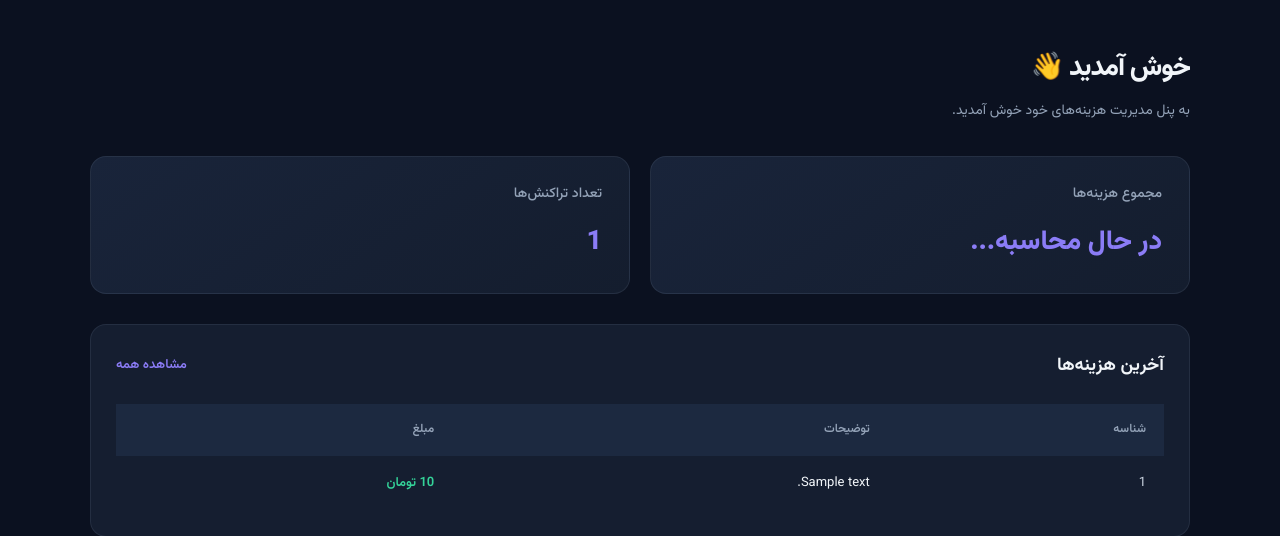
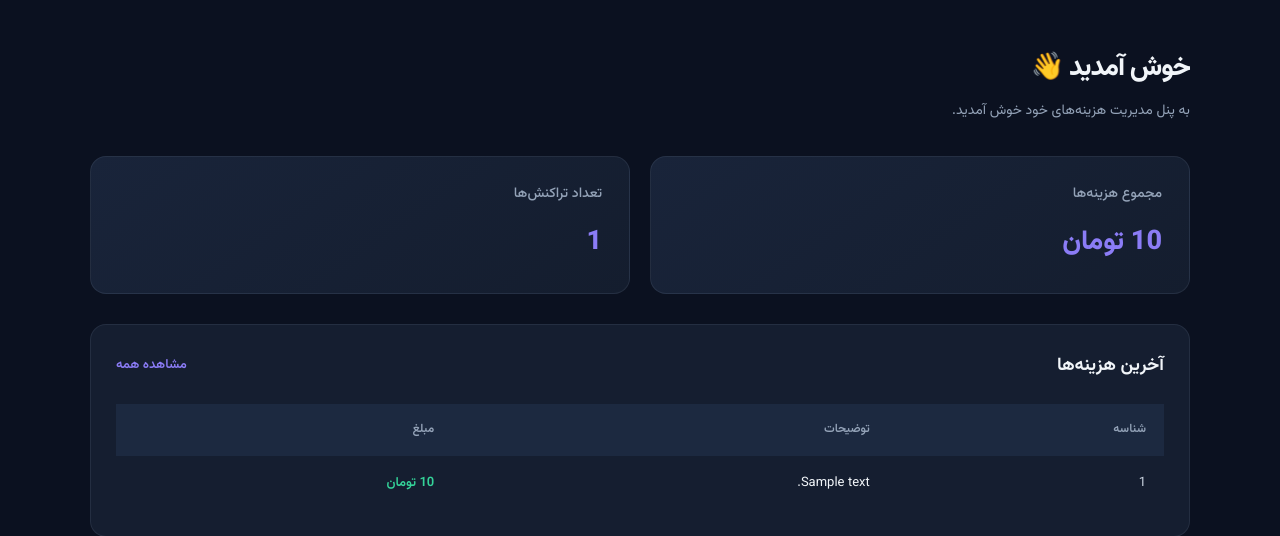
Before and after one commit to c-ehsan/Python-Fastapi-Management-cost-APP, a Python web app: template Core/Frontend/templates/index.html in a window 1280 px wide. Shown: the part 78-614 px from the top of the page. Run offline with Jinja, Linux system fonts and the light colour scheme; the template is opened without the code that fills it: most values are stand-ins (such as "Sample title", 1, 10 or a date in 2020).

Commit message:
Update index.html

```diff
--- a/Core/Frontend/templates/index.html
+++ b/Core/Frontend/templates/index.html
@@ -32,7 +32,8 @@
 
             <div class="stat-card">
                 <h3>مجموع هزینه‌ها</h3>
-                <p id="totalAmount">در حال محاسبه...</p>
+                <p id="totalAmount">{{ "{:,.0f}".format(costs | sum(attribute='amount')) }}
+        تومان</p>
             </div>
 
             <div class="stat-card">
```
